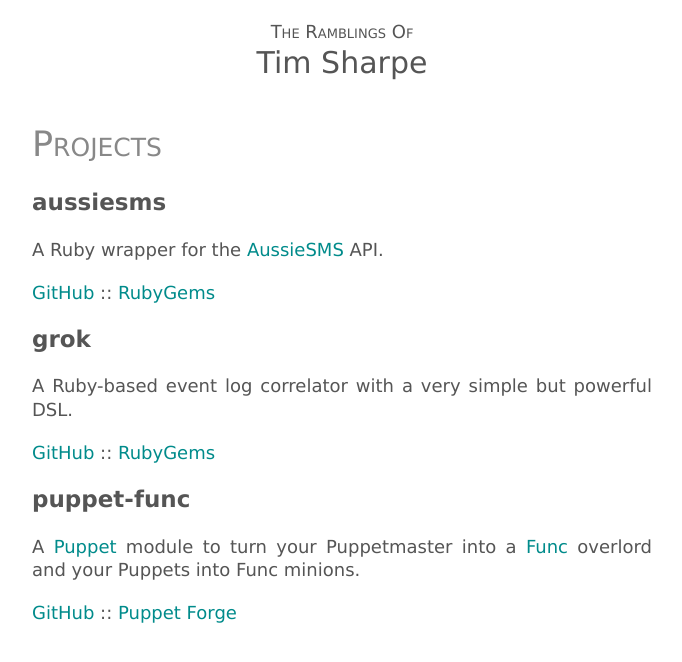
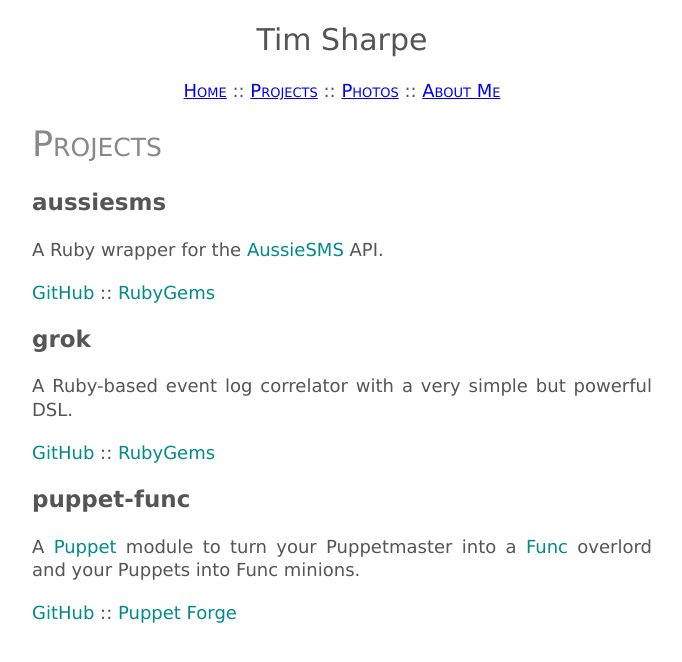
Before and after one commit to rodjek/rodjek.github.com, a Jekyll site: the page built from projects.md, in a window 1280 px wide. Shown: the top 662 px of the page, without its empty margins (298-980 px from the left). Built offline with Jekyll 4.4.1, drawn with Linux system fonts in a browser that asks for light colours.

Commit message:
I like this heading better

```diff
--- a/_layouts/post.html
+++ b/_layouts/post.html
@@ -10,8 +10,16 @@
     <body>
         <div class="container_12">
             <div class="header grid_10 push_1">
-                <p class="subheading">The Ramblings Of</p>
                 <p class="heading">Tim Sharpe</p>
+                <p class="subheading">
+                    <a href="/">Home</a>
+                    ::
+                    <a href="/projects/">Projects</a>
+                    ::
+                    <a href="http://uniqueviewsofreality.com">Photos</a>
+                    ::
+                    <a href="/about/">About Me</a>
+                </p>
             </div>
             <div class="clear"></div>
             <div class="post">
```
Also changed, not shown: other parts of _layouts/post.html (+1 -1 lines).
